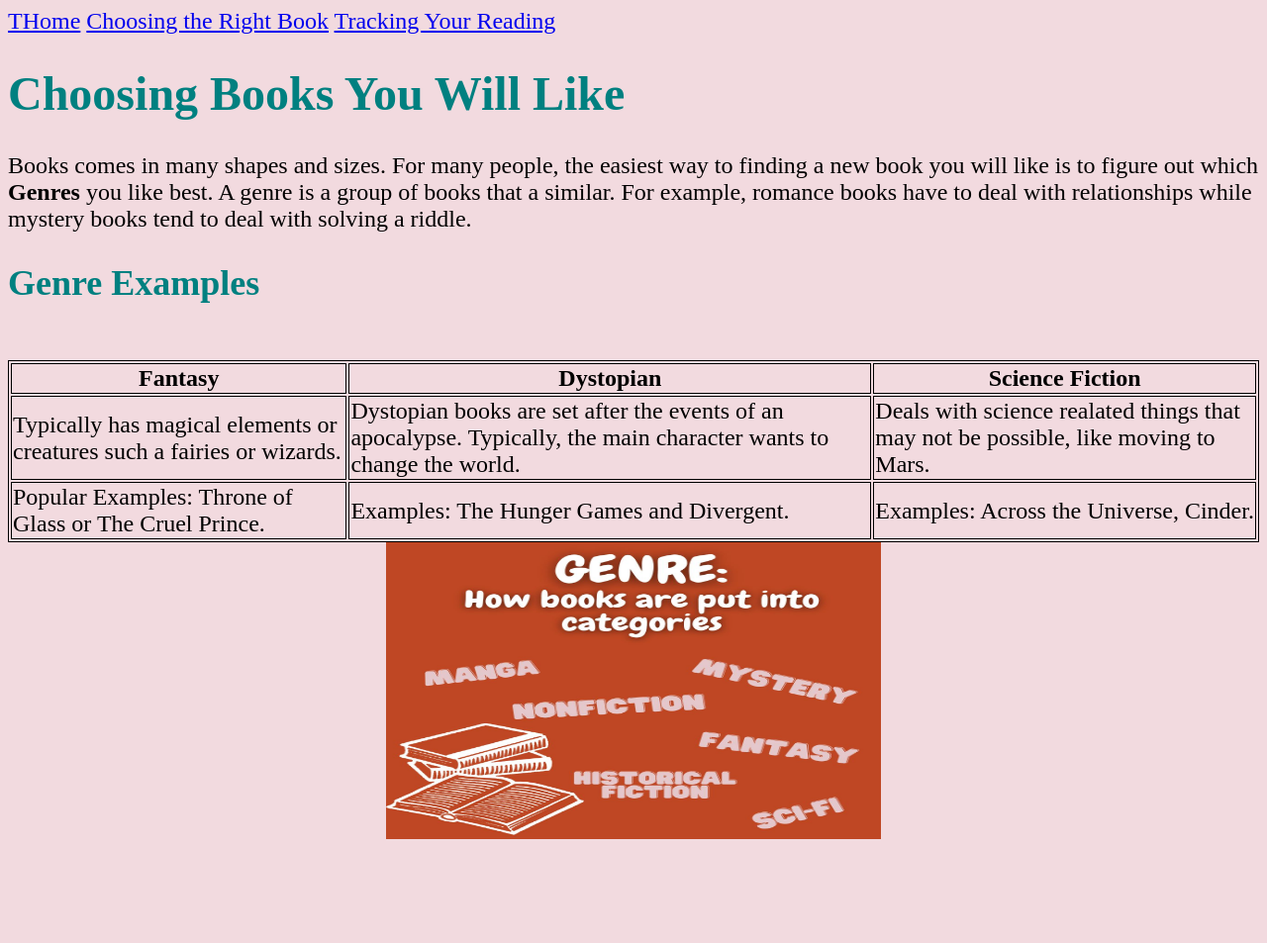
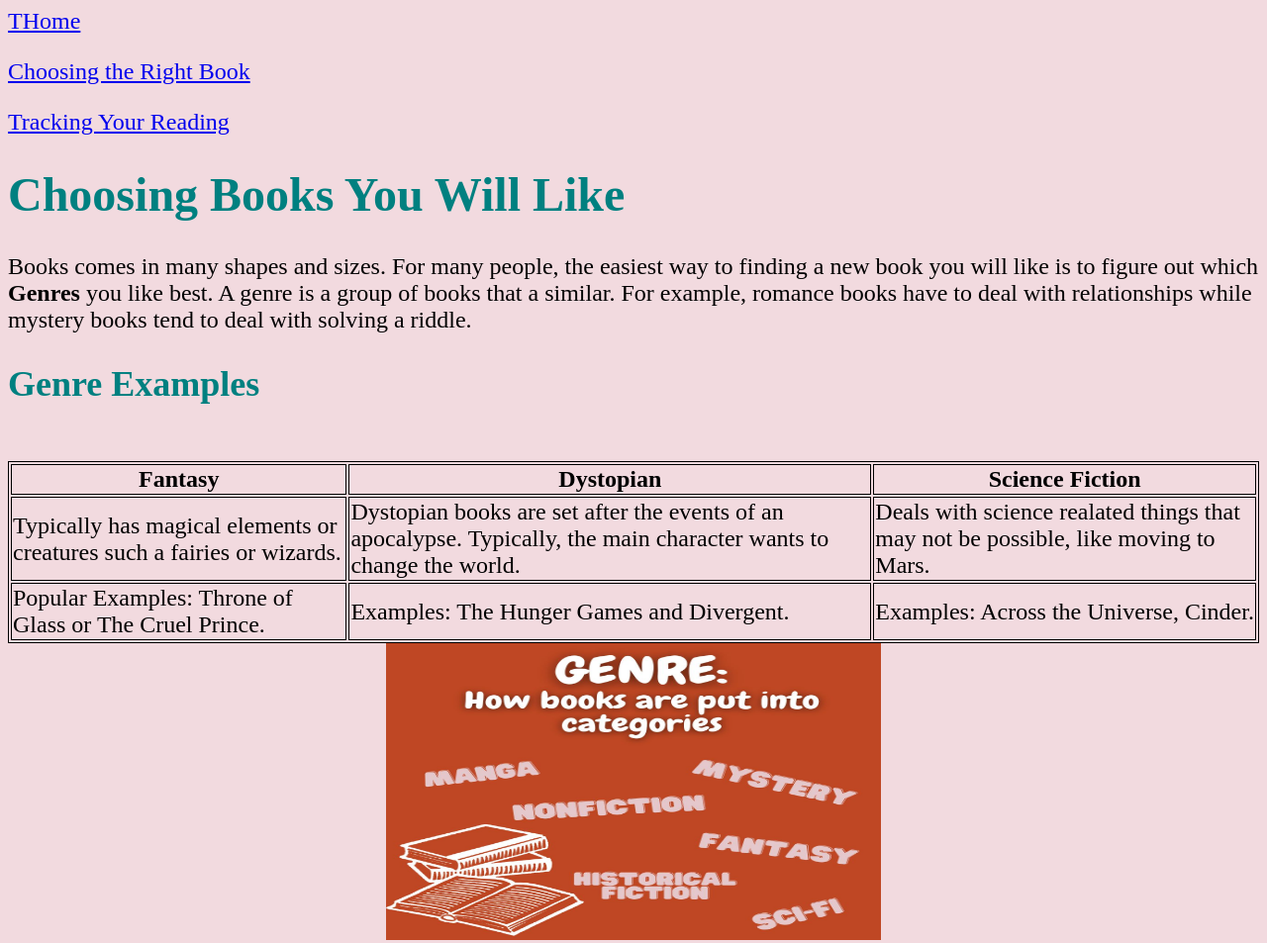
Before and after one commit to LaceyJolynne/Updated-LIB-841, a plain HTML site: page Book Recommendations.html in a window 1280 px wide. Shown: the whole page at 99% size. Before the commit the page ends 856 px from the top, so only its background shows below. Drawn offline with Linux system fonts and the light colour scheme.

Commit message:
Update Book Recommendations.html

```diff
--- a/Book Recommendations.html
+++ b/Book Recommendations.html
@@ -2,11 +2,12 @@
 <link rel="stylesheet" type "text/css"
 href="project.css"/>
 
-<div class="topnav">
-<h><a href= "index.html">THome</a></h>
-<h><a href= "Choosing the Right Books.html"> Choosing the Right Book</a></h>
-<h><a href= "Tracking Your Reading.html">Tracking Your Reading</a></h>
+<div class="box">
+<p><a href= "index.html">THome</a></p>
+<p><a href= "Choosing the Right Books.html"> Choosing the Right Book</a></p>
+<p><a href= "Tracking Your Reading.html">Tracking Your Reading</a></p>
 </div>
+
 
 <style>
 table, th, td {
```
